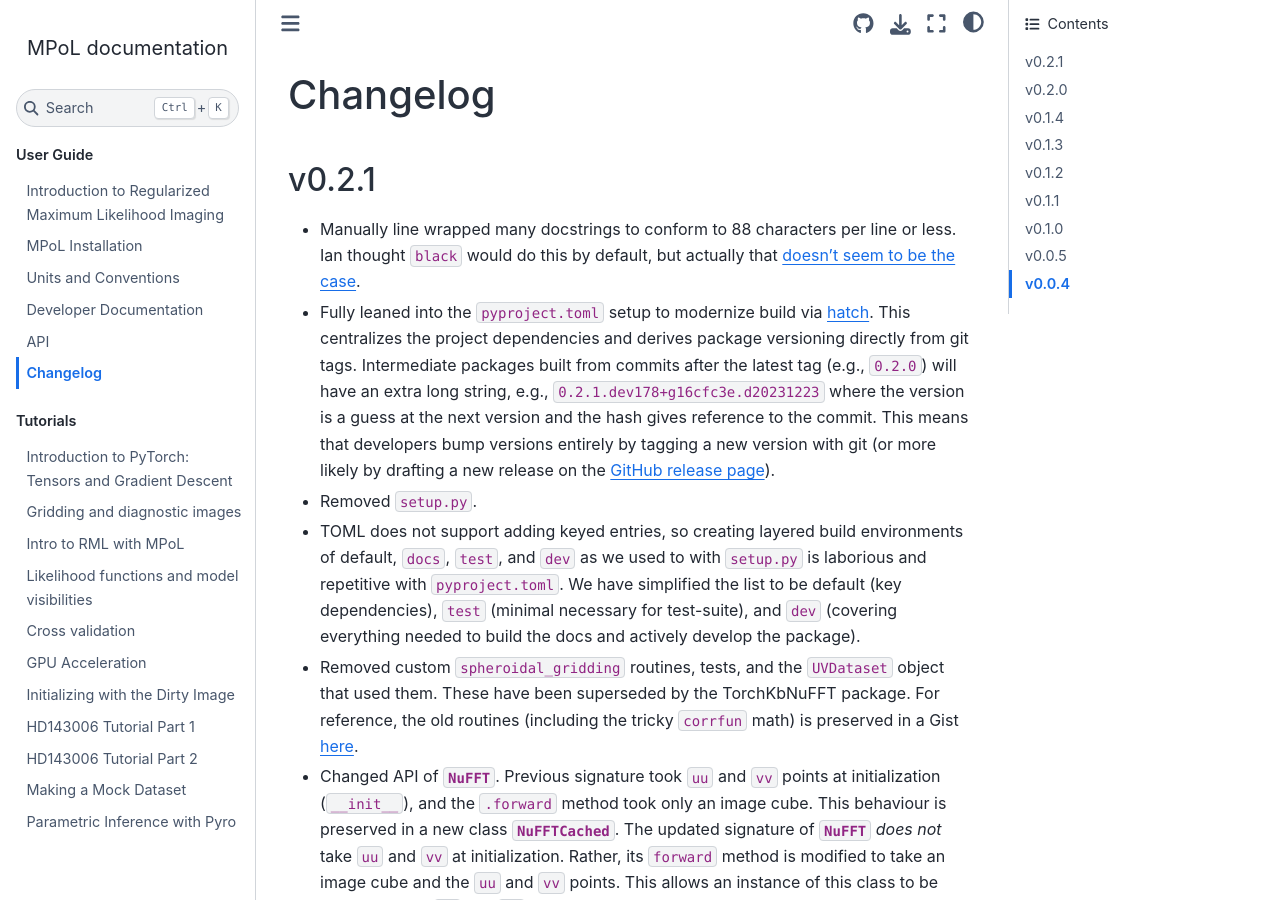
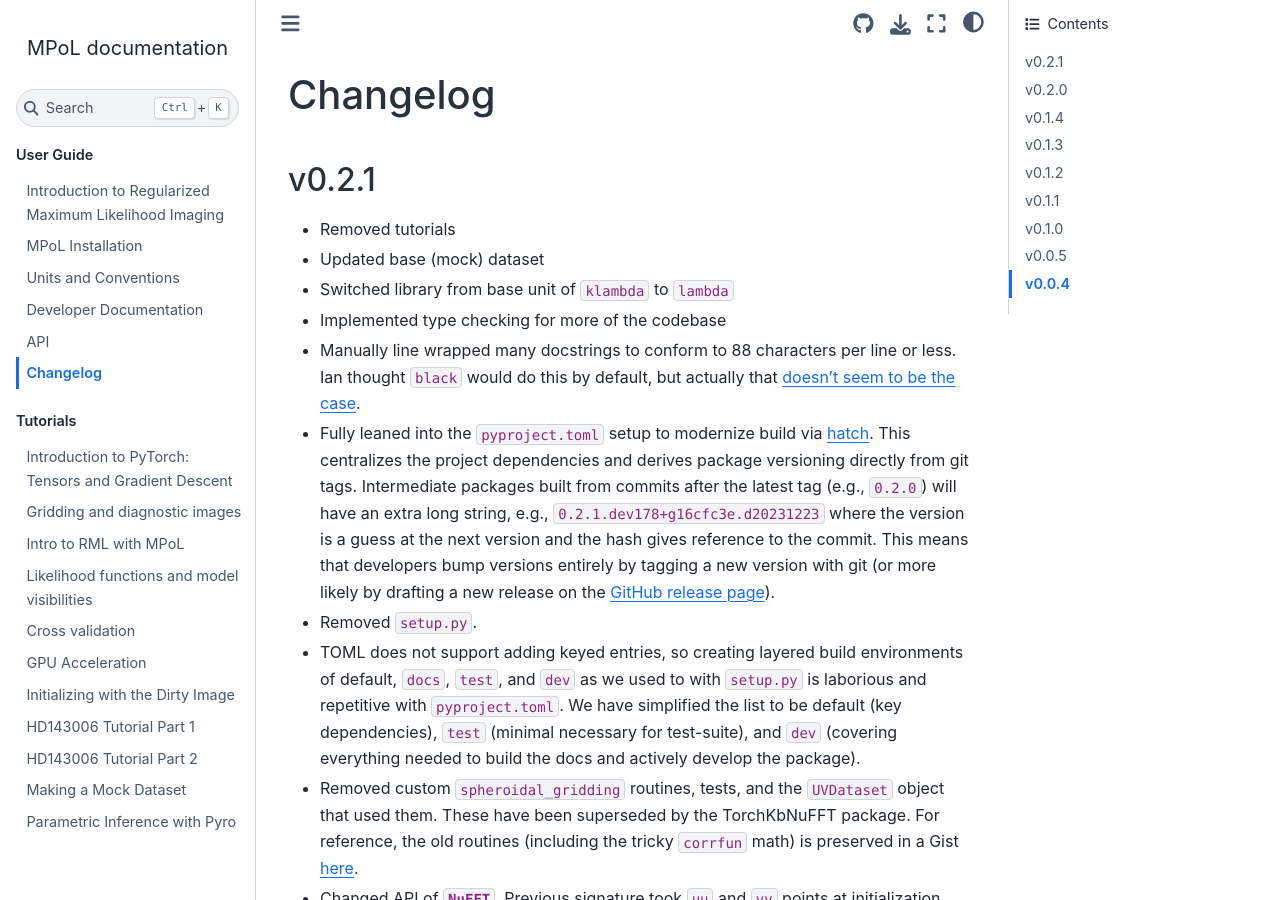
Before and after one commit to MPoL-dev/MPoL, a Sphinx documentation site: the page built from docs/changelog.md, in a window 1280 px wide and 900 px high. Built offline with Sphinx 7.4.7 and the Sphinx Book theme 1.1.4, drawn with Linux system fonts in a browser that asks for light colours.

Commit message:
planned changelog.

```diff
--- a/docs/changelog.md
+++ b/docs/changelog.md
@@ -4,6 +4,10 @@
 
 ## v0.2.1
 
+- Removed tutorials
+- Updated base (mock) dataset
+- Switched library from base unit of `klambda` to `lambda`
+- Implemented type checking for more of the codebase
 - Manually line wrapped many docstrings to conform to 88 characters per line or less. Ian thought `black` would do this by default, but actually that [doesn't seem to be the case](https://github.com/psf/black/issues/2865).
 - Fully leaned into the `pyproject.toml` setup to modernize build via [hatch](https://github.com/pypa/hatch). This centralizes the project dependencies and derives package versioning directly from git tags. Intermediate packages built from commits after the latest tag (e.g., `0.2.0`) will have an extra long string, e.g., `0.2.1.dev178+g16cfc3e.d20231223` where the version is a guess at the next version and the hash gives reference to the commit. This means that developers bump versions entirely by tagging a new version with git (or more likely by drafting a new release on the [GitHub release page](https://github.com/MPoL-dev/MPoL/releases)).
 - Removed `setup.py`.
```
